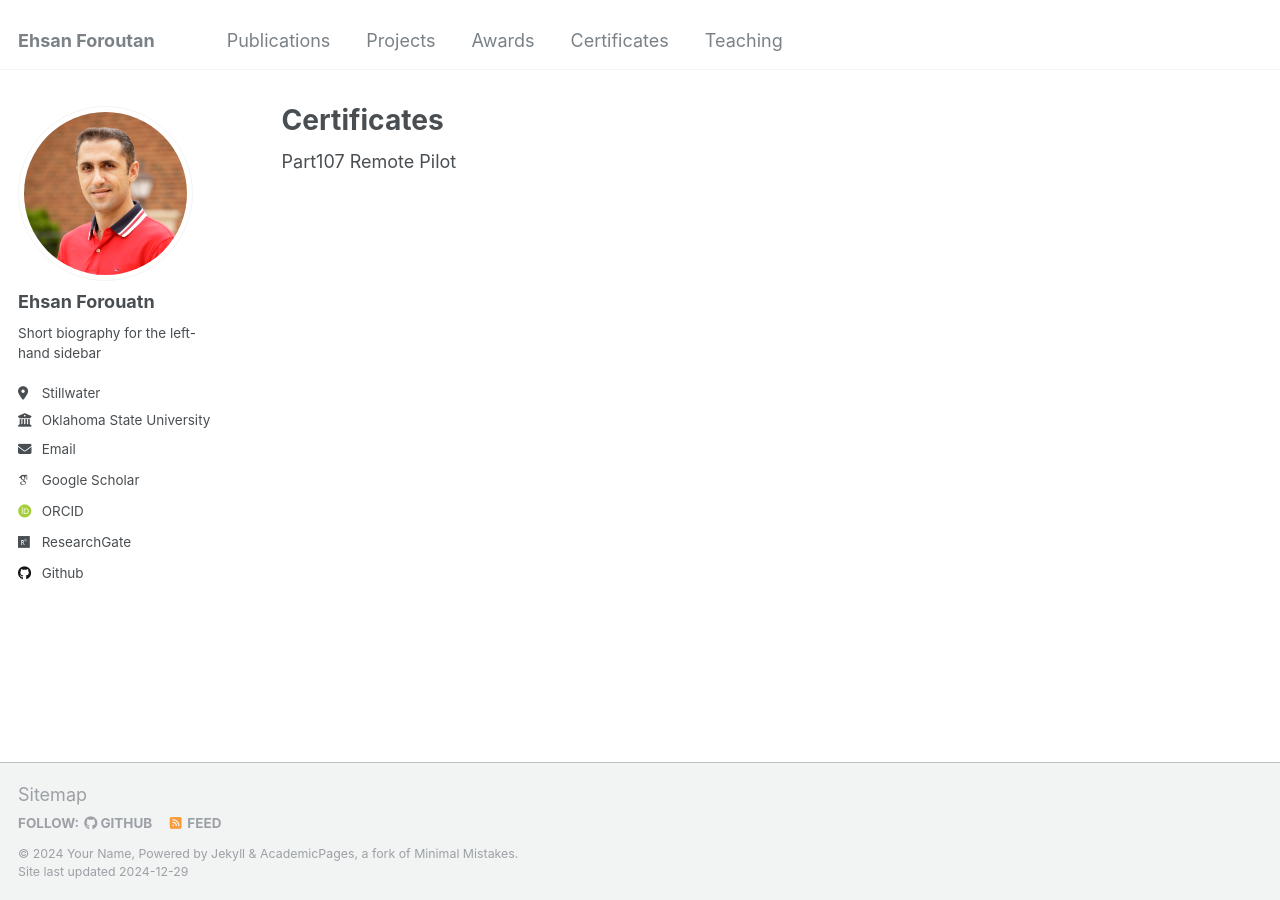
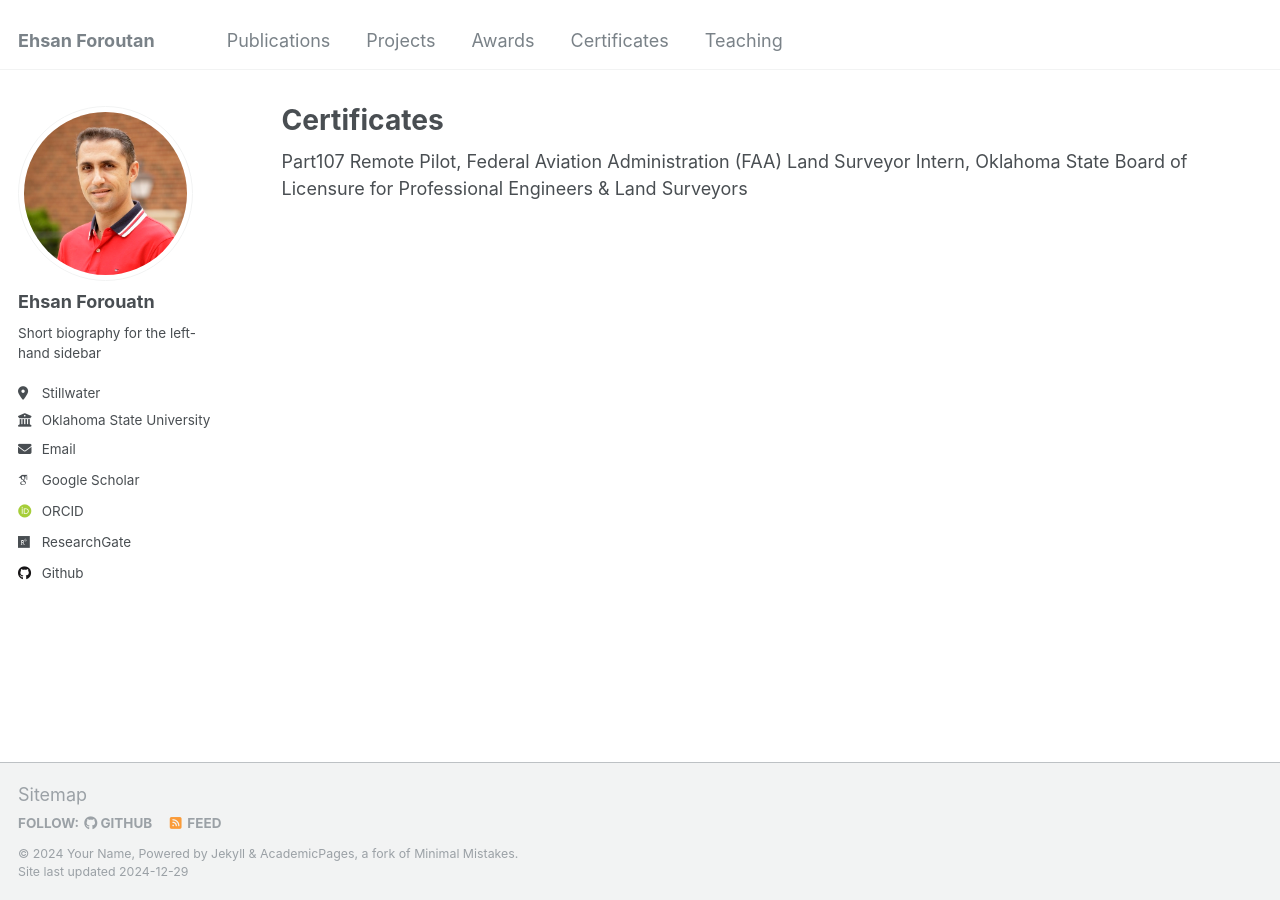
Before and after one commit to eforoutan/eforoutan.github.io, a Jekyll site: the page built from _pages/certificates.html, in a window 1280 px wide. Built offline with Jekyll 4.4.1, drawn with Linux system fonts in a browser that asks for light colours; some web fonts are replaced.

Commit message:
Update certificates.html

```diff
--- a/_pages/certificates.html
+++ b/_pages/certificates.html
@@ -4,7 +4,8 @@ title: "Certificates"
 permalink: /certificates/
 author_profile: true
 ---
-Part107 Remote Pilot
+Part107 Remote Pilot, Federal Aviation Administration (FAA)
+Land Surveyor Intern, Oklahoma State Board of Licensure for Professional Engineers & Land Surveyors
 
 {% if site.talkmap_link == true %}
 
```
